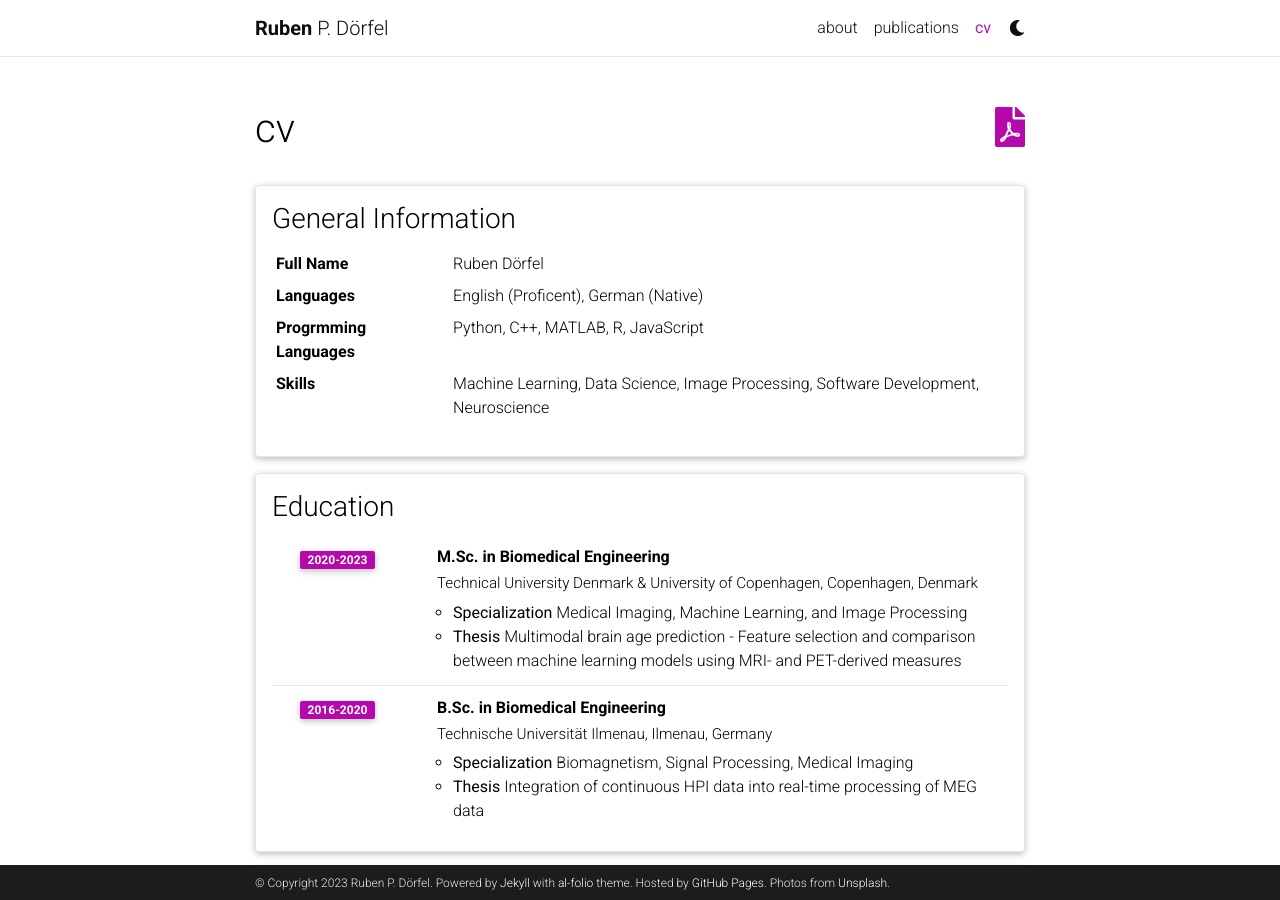
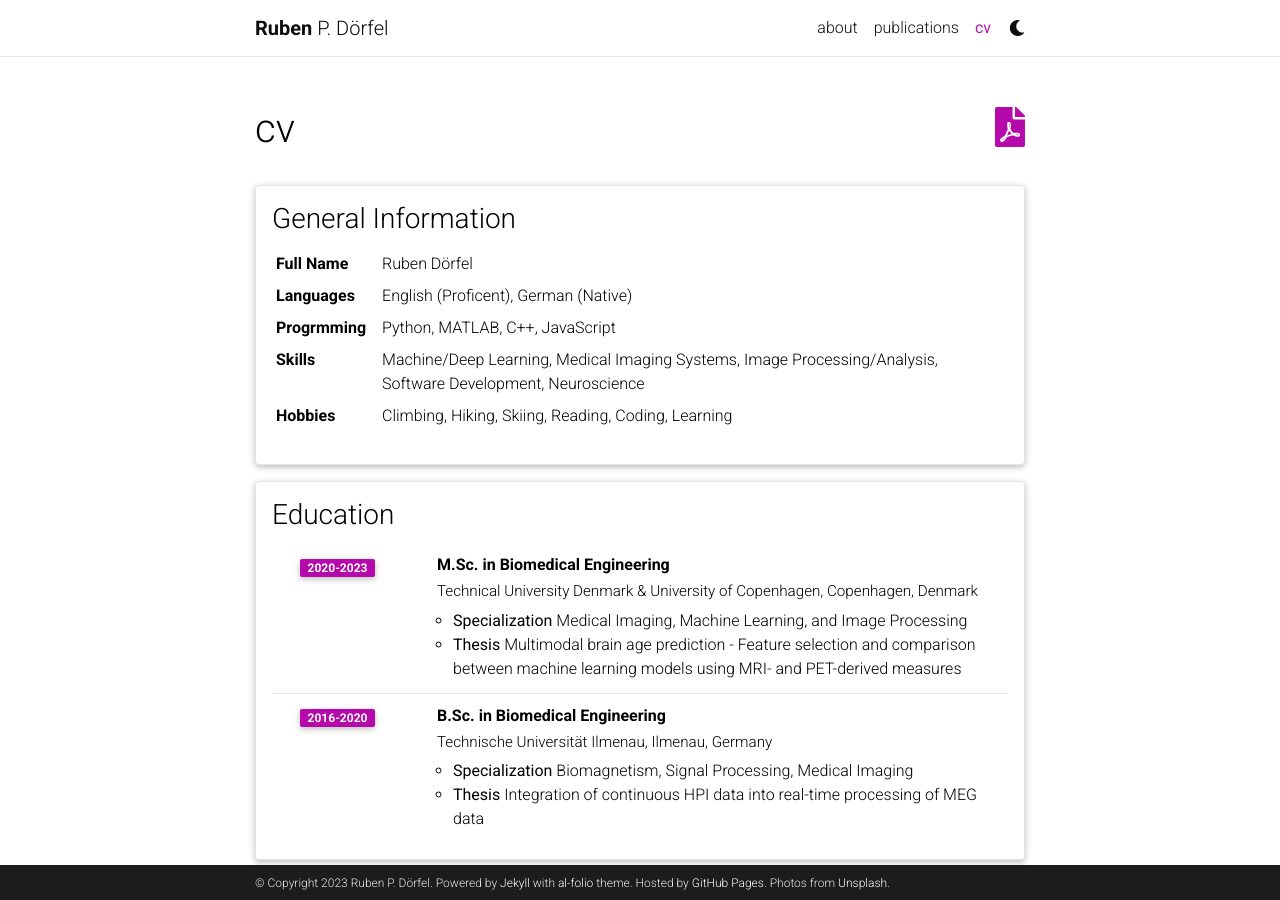
Before and after one commit to RDoerfel/rdoerfel.github.io, a Jekyll site: the page built from _pages/cv.md, in a window 1280 px wide and 900 px high. Built offline with Jekyll 4.4.1, drawn with Linux system fonts in a browser that asks for light colours; comment, search, counter and statistics services are not loaded; a style sheet for code colours, icons or effects is not loaded; some of the changed text lies outside the part shown.

Commit message:
Maint:update skills section

```diff
--- a/_data/cv.yml
+++ b/_data/cv.yml
@@ -5,11 +5,12 @@
       value: Ruben Dörfel
     - name: Languages
       value: English (Proficent), German (Native)
-    - name: Progrmming Languages
-      value: Python, C++, MATLAB, R, JavaScript
+    - name: Progrmming
+      value: Python, MATLAB, C++, JavaScript
     - name: Skills
-      value: Machine Learning, Data Science, Image Processing, Software Development, Neuroscience
-
+      value: Machine/Deep Learning, Medical Imaging Systems, Image Processing/Analysis, Software Development, Neuroscience
+    - name: Hobbies
+      value: Climbing, Hiking, Skiing, Reading, Coding, Learning
 
 - title: Education
   type: time_table
@@ -78,8 +79,3 @@
       - Amount Awarded - 1175 €
       - Purpose - Travel stipend for academic education and training abroad.
       - Institution - MGH/HST Martinos Center for Biomedical Imaging
-
-- title: Other Interests
-  type: list
-  contents:
-    - <u>Hobbies:</u> Climbing, Hiking, Reading, Coding
```
